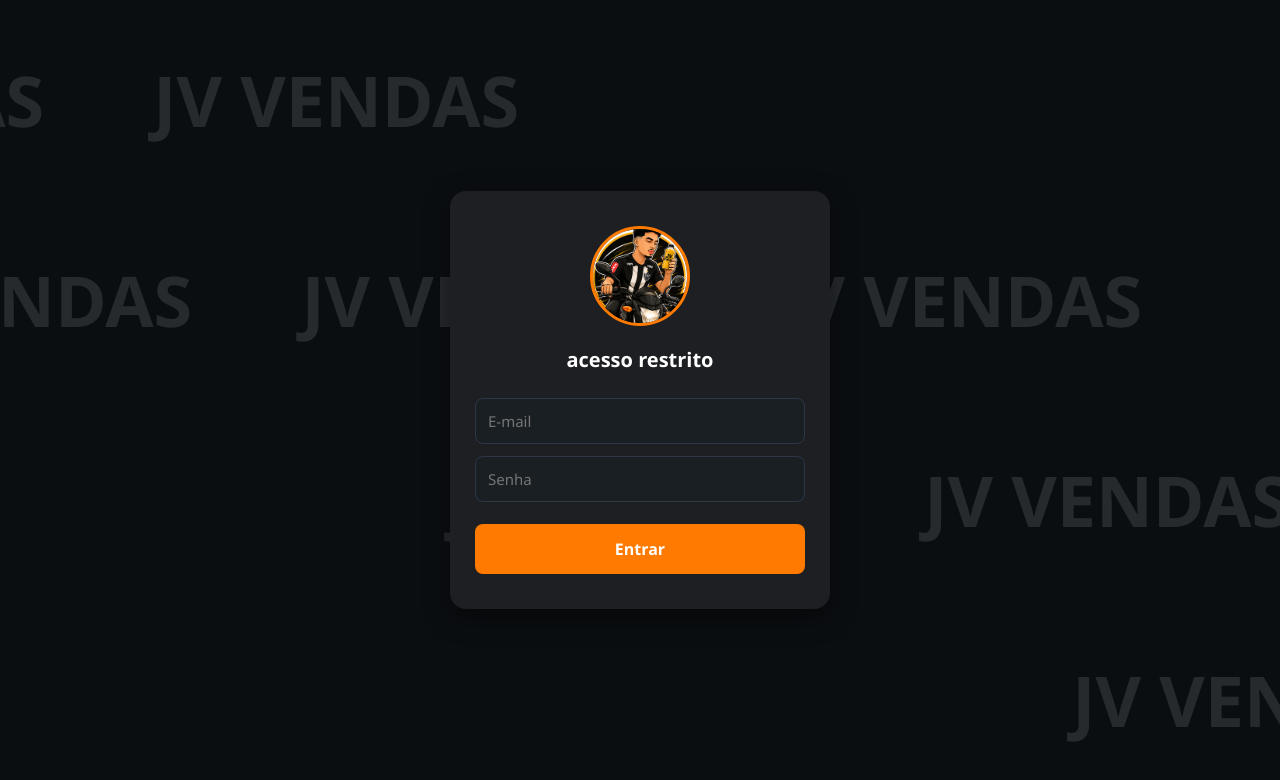
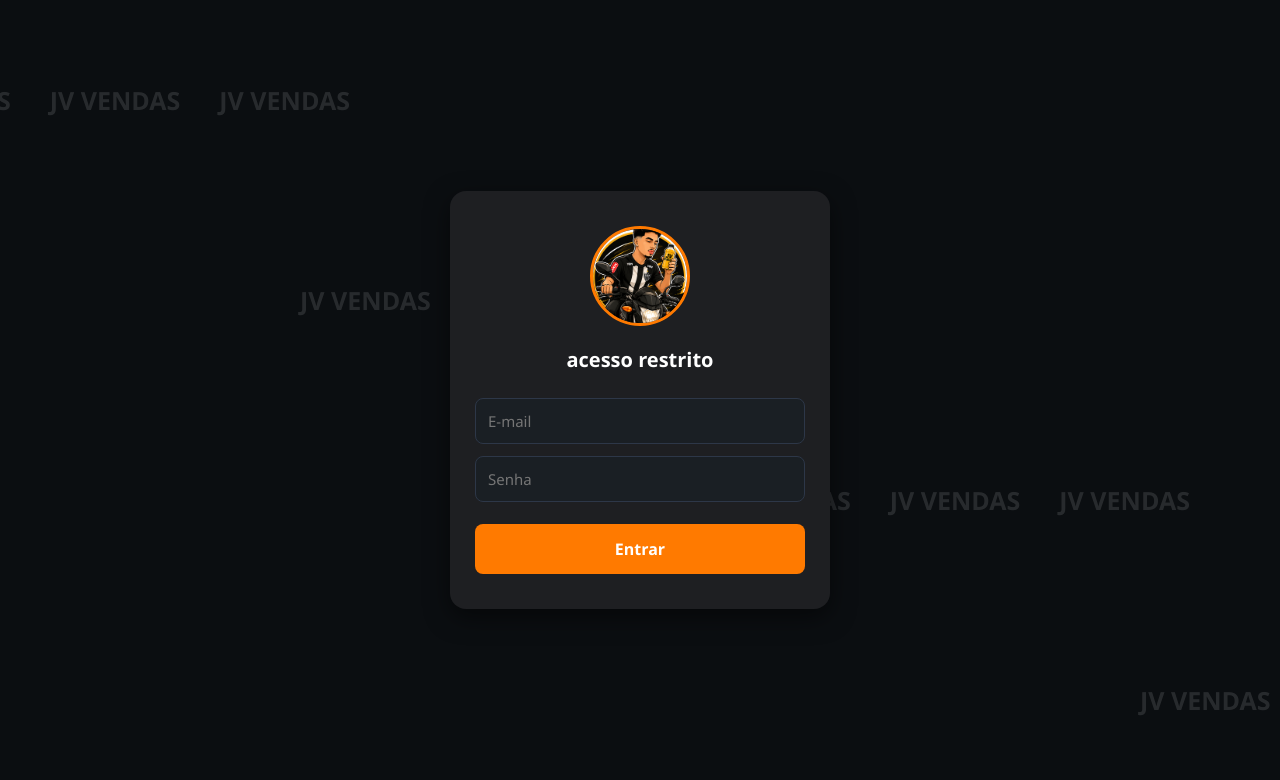
Before and after one commit to samuellins-git2006/jv-vendas, a plain HTML site: page index.html in a window 1280 px wide. Drawn offline with Linux system fonts and the light colour scheme.

Commit message:
Add files via upload

```diff
--- a/style.css
+++ b/style.css
@@ -51,7 +51,7 @@ body {
 
 /* Configuração do movimento individual das linhas */
 .linha-marcadagua {
-    font-size: 70px;
+    font-size: 25px;
     font-weight: 900;
     white-space: nowrap;
     color: var(--texto-claro);
```
